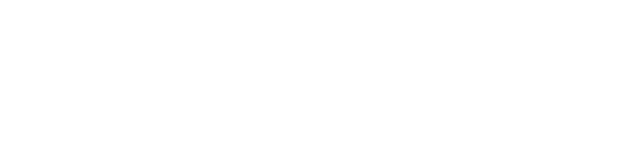
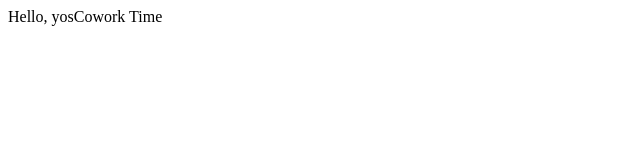
Before and after one commit to trouvaille-magazine/yosCowork, a plain HTML site: page index.html in a window 1280 px wide. Shown: the whole page, without its empty margins (0-640 px from the left). Drawn offline with Linux system fonts and the light colour scheme.

Commit message:
edit index.html say hello

```diff
--- a/index.html
+++ b/index.html
@@ -7,6 +7,7 @@
     <title>Document</title>
   </head>
   <body>
+    Hello, yosCowork Time
     <script src="./yospractice.js"></script>
   </body>
 </html>
```
